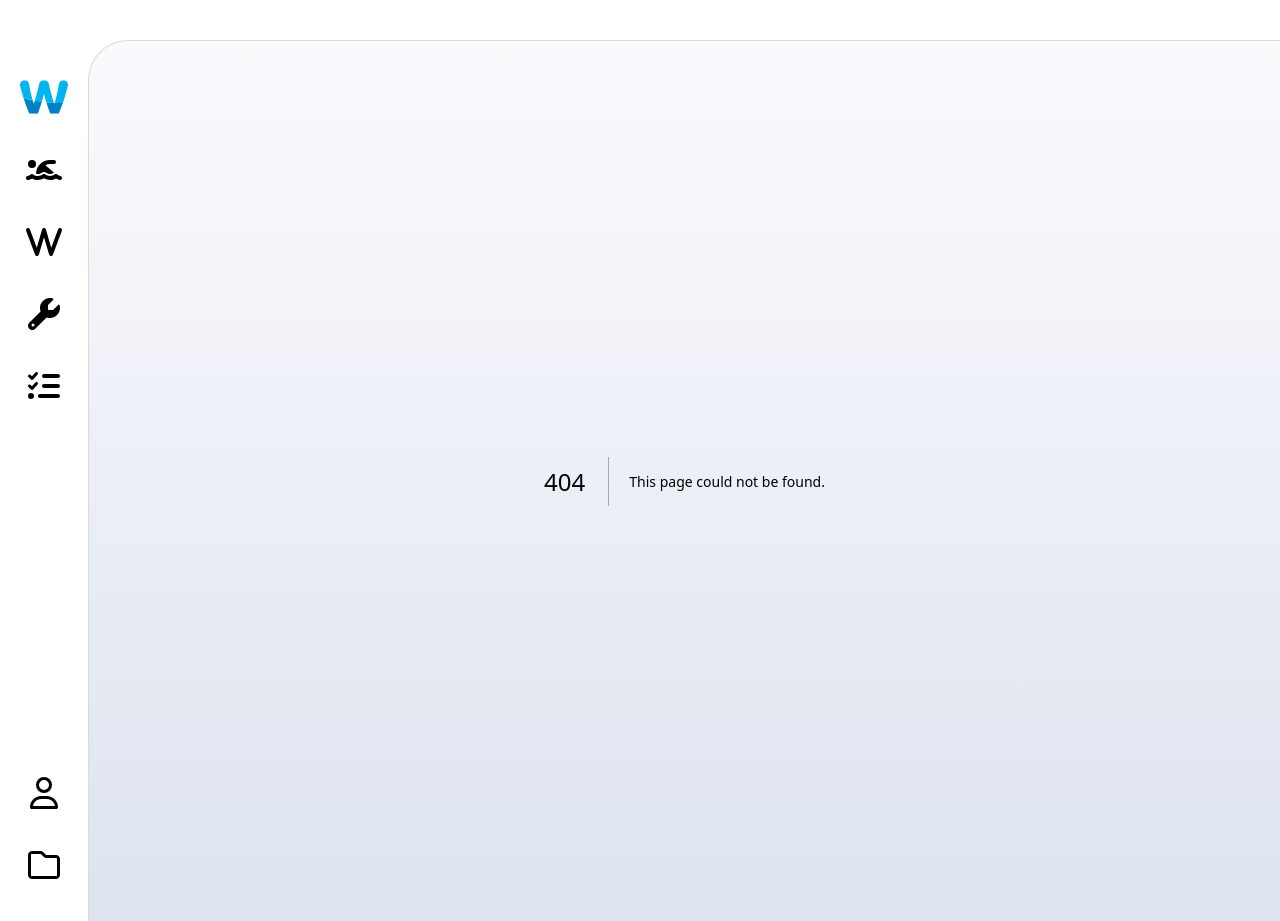
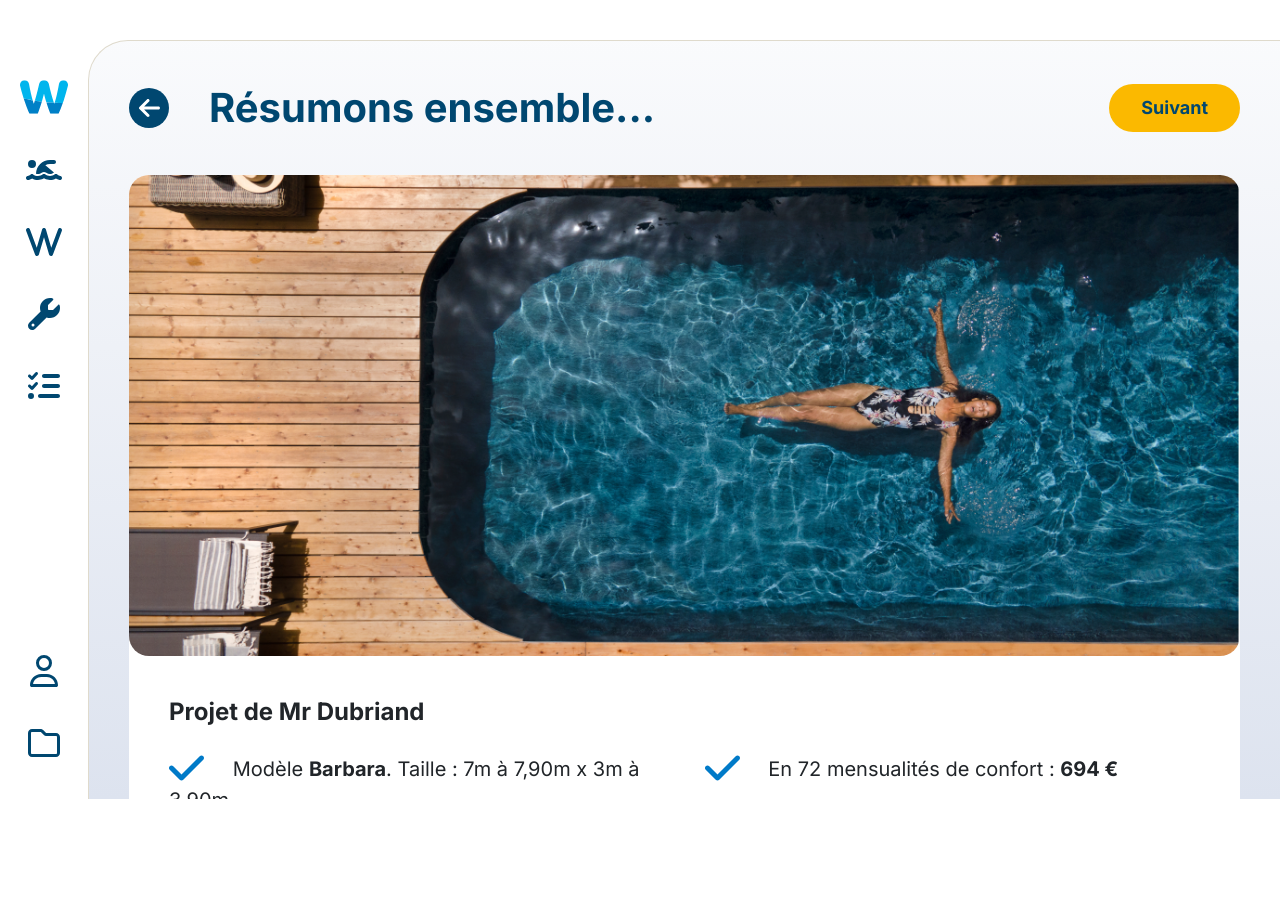
Before and after one commit to kairos666/watbook-fo-proto, a Next.js app: page /postulate-model in a window 1280 px wide. Before the commit this address had no page. After the commit the page ends 800 px from the top, so only its background shows below. Built offline with nearby package versions, Linux system fonts and the light colour scheme.

Commit message:
static postulate model

```diff
--- /dev/null
+++ b/src/app/(sample-slide-models)/postulate-model/page.tsx
@@ -0,0 +1,14 @@
+import PostulateModel from "@/slide-components/PostulateModel";
+import { Metadata } from "next";
+
+export const metadata:Metadata = {
+    title: 'modèle : postulat'
+}
+
+export default function PostulateSample() {
+    return (
+        <main>
+            <PostulateModel />
+        </main>
+    )
+}
--- a/src/app/GlobalNavigation.tsx
+++ b/src/app/GlobalNavigation.tsx
@@ -29,14 +29,14 @@ export default function GlobalNavigation({ children }:GlobalNavigationProps) {
                     <nav className={ styles['gnav-SideBar'] }>
                         <Image src="/W.svg" alt="Watbook Logo" className={ styles['gnav-SideBar-Logo'] } width={48} height={34} priority />
                         <div className={ styles['gnav-SideBar-NavigationSlot'] }>
-                            <button className="btn-reset" onClick={ handleShow }><FontAwesomeIcon icon="person-swimming" size="2xl" /></button>
-                            <button className="btn-reset" onClick={ () => { alert("bouchonné") } }><FontAwesomeIcon icon={['fas', 'w']} size="2xl" /></button>
-                            <button className="btn-reset" onClick={ () => { alert("bouchonné") } }><FontAwesomeIcon icon={['fas', 'wrench']} size="2xl" /></button>
-                            <button className="btn-reset" onClick={ () => { alert("bouchonné") } }><FontAwesomeIcon icon={['fas', 'list-check']} size="2xl" /></button>
+                            <button className="btn-reset" onClick={ handleShow }><FontAwesomeIcon color="#004770" icon="person-swimming" size="2xl" /></button>
+                            <button className="btn-reset" onClick={ () => { alert("bouchonné") } }><FontAwesomeIcon color="#004770" icon={['fas', 'w']} size="2xl" /></button>
+                            <button className="btn-reset" onClick={ () => { alert("bouchonné") } }><FontAwesomeIcon color="#004770" icon={['fas', 'wrench']} size="2xl" /></button>
+                            <button className="btn-reset" onClick={ () => { alert("bouchonné") } }><FontAwesomeIcon color="#004770" icon={['fas', 'list-check']} size="2xl" /></button>
                         </div>
                         <div className={ styles['gnav-SideBar-FunctionalSlot'] }>
-                            <button className="btn-reset" onClick={ () => { alert("bouchonné") } }><FontAwesomeIcon icon={['far', 'user']} size="2xl" /></button>
-                            <button className="btn-reset" onClick={ () => { alert("bouchonné") } }><FontAwesomeIcon icon={['far', 'folder']} size="2xl" /></button>
+                            <button className="btn-reset" onClick={ () => { alert("bouchonné") } }><FontAwesomeIcon color="#004770" icon={['far', 'user']} size="2xl" /></button>
+                            <button className="btn-reset" onClick={ () => { alert("bouchonné") } }><FontAwesomeIcon color="#004770" icon={['far', 'folder']} size="2xl" /></button>
                         </div>
                     </nav>
                     <div className={ styles['gnav-transclusion-window'] }>
@@ -59,11 +59,11 @@ export default function GlobalNavigation({ children }:GlobalNavigationProps) {
                     <nav className={ styles['gnav-SideBar'] }>
                         <Image src="/W.svg" alt="Watbook Logo" className={ styles['gnav-SideBar-Logo'] } width={48} height={34} priority />
                         <div className={ styles['gnav-SideBar-NavigationSlot'] }>
-                            <button className="btn-reset" onClick={ handleShow }><FontAwesomeIcon icon="hamburger" size="2xl" /></button>
+                            <button className="btn-reset" onClick={ handleShow }><FontAwesomeIcon color="#004770" icon="hamburger" size="2xl" /></button>
                         </div>
                         <div className={ styles['gnav-SideBar-FunctionalSlot'] }>
-                            <button className="btn-reset" onClick={ () => { alert("bouchonné") } }><FontAwesomeIcon icon="arrows-rotate" size="2xl" /></button>
-                            <button className="btn-reset" onClick={ () => { alert("bouchonné") } }><FontAwesomeIcon icon={['far', 'folder']} size="2xl" /></button>
+                            <button className="btn-reset" onClick={ () => { alert("bouchonné") } }><FontAwesomeIcon color="#004770" icon="arrows-rotate" size="2xl" /></button>
+                            <button className="btn-reset" onClick={ () => { alert("bouchonné") } }><FontAwesomeIcon color="#004770" icon={['far', 'folder']} size="2xl" /></button>
                         </div>
                     </nav>
                     <div className={ styles['gnav-transclusion-window'] }>
--- a/src/app/layout.tsx
+++ b/src/app/layout.tsx
@@ -1,5 +1,5 @@
 import { Metadata } from 'next';
-import 'bootstrap/dist/css/bootstrap.css';
+import 'bootstrap/scss/bootstrap.scss';
 import '../styles/globals.scss';
 import GlobalNavigation from './GlobalNavigation';
 
--- /dev/null
+++ b/src/slide-components/PostulateModel.module.scss
@@ -0,0 +1,88 @@
+@import "../styles/variables";
+
+.posm-SlideWrapper {
+    max-width: $slideMaxWidth;
+    margin-inline: auto;
+}
+
+.posm-Header {
+    display: flex;
+    align-items: center;
+    gap: $std-gap;
+    margin-block-end: $std-gap;
+}
+
+.posm-Header-Title {
+    flex:1 1 auto;
+    font-size: 40px;
+    font-weight: 700;
+    line-height: 54px;
+    color: $text-color;
+    margin-block-end: 0;
+}
+
+.posm-Header-BackBtn {
+    border:none;
+    padding:0;
+    width: $std-gap;
+    height:$std-gap;
+    border-radius: 50%;
+    background-color: $text-color;
+    &:hover, &:focus, &:active {
+        background-color: lighten($text-color, 15%);
+    }
+}
+
+.posm-Header-NextBtn {
+    border:none;
+    padding: 12px 32px;
+    font-size: 18px;
+    font-weight: 700;
+    line-height: 24px;
+    border-radius: 24px;
+    background-color: $accent-color;
+    color: $text-color;
+    &:hover, &:focus, &:active {
+        background-color: lighten($accent-color, 15%);
+    }
+}
+
+.posm-Content {
+    margin-block-end: 0;
+    background-color: #ffffff;
+    border-top-left-radius: $std-gap * 0.5;
+    border-top-right-radius: $std-gap * 0.5;
+}
+
+.posm-Content-SlideIllustration {
+    width:100%;
+    aspect-ratio: 2.31;
+    border-radius: $std-gap * 0.5;
+}
+
+.posm-Content-DataContainer {
+    padding: $std-gap;
+}
+
+.posm-Content-SubTitle {
+    font-weight: 700;
+    font-size: 24px;
+    line-height: 32px;
+    margin-block-end: $std-gap * 0.5;
+}
+
+.posm-Content-CheckList {
+    font-size: 20px;
+    line-height: 24px;
+    margin-block-end: 0;
+    padding-inline-start: 0;
+    list-style: none;
+    display:grid;
+    grid-template-columns: 1fr 1fr;
+    grid-template-rows: repeat(auto);
+    gap: 0.5rem $std-gap;
+
+    > li svg {
+        margin-inline-end: 1.8rem;
+    }
+}
--- /dev/null
+++ b/src/slide-components/PostulateModel.tsx
@@ -0,0 +1,33 @@
+'use client'
+
+import { FontAwesomeIcon } from '@fortawesome/react-fontawesome';
+import styles from "./PostulateModel.module.scss";
+
+type PostulateModelProps = {}
+
+export default function PostulateModel({}:PostulateModelProps) {
+    return (
+        <article className={ styles["posm-SlideWrapper"] }>
+            <header className={ styles["posm-Header"] }>
+                <button className={ styles["posm-Header-BackBtn"] } onClick={ () => { history.back() } }><FontAwesomeIcon color="#ffffff" icon="arrow-left" size="xl" /></button>
+                <h1 className={ styles["posm-Header-Title"] }>Résumons ensemble...</h1>
+                <button className={ styles["posm-Header-NextBtn"] } onClick={ () => { alert("bouchonné") } }>Suivant</button>
+            </header>
+            <figure className={ styles["posm-Content"] }>
+                <img className={ styles["posm-Content-SlideIllustration"] } alt="slide main illustration" src="/samples/top-view-pool.png" />
+                <figcaption className={ styles["posm-Content-DataContainer"] }>
+                    <h2 className={ styles["posm-Content-SubTitle"] }>Projet de Mr Dubriand</h2>
+                    <ul className={ styles["posm-Content-CheckList"] }>
+                        <li><FontAwesomeIcon color="#007AC8" icon="check" size="2xl" />Modèle <b>Barbara</b>. Taille : 7m à 7,90m x 3m à 3,90m</li>
+                        <li><FontAwesomeIcon color="#007AC8" icon="check" size="2xl" />En 72 mensualités de confort : <b>694 €</b></li>
+                        <li><FontAwesomeIcon color="#007AC8" icon="check" size="2xl" />Modèle <b>Orbis.</b> Coloris : blanc</li>
+                        <li><FontAwesomeIcon color="#007AC8" icon="check" size="2xl" />Date du 1er plongeon <b>20 avril 2024</b></li>
+                        <li><FontAwesomeIcon color="#007AC8" icon="check" size="2xl" />Ligne d'équipement : <b>Top</b></li>
+                        <li><FontAwesomeIcon color="#007AC8" icon="check" size="2xl" />Date démarrage des travaux : <b>20 août 2024</b></li>
+                        <li><FontAwesomeIcon color="#007AC8" icon="check" size="2xl" />Budget de <b>50 000 €</b></li>
+                    </ul>
+                </figcaption>
+            </figure>
+        </article>
+    );
+}
--- a/src/styles/_variables.scss
+++ b/src/styles/_variables.scss
@@ -1,11 +1,19 @@
 $red: #ff0000;
 $green: #00ff00;
 $blue: #0000ff;
+
+// WATBOOK colors
+$text-color: #004770;
+$accent-color: #FBB900;
+
+// base dimension
+$std-gap: 2.5rem;
+$slideMaxWidth: 1200px;
 
 // global navigation
 $gnavBgColor: #ffffff;
 $gnavBorderColor: #DFDACC;
 $topbarHeight: 40px;
 $sidebarWidth: 88px;
-$openSidebarBgColor: #004770;
+$openSidebarBgColor: $text-color;
 $openSidebarUtilityWidth: 468px;
--- a/src/styles/global-navigation.module.scss
+++ b/src/styles/global-navigation.module.scss
@@ -3,7 +3,7 @@
 .gnav-wrapper {
     display: grid;
     grid-template-columns: $sidebarWidth auto;
-    grid-template-rows: $topbarHeight auto;
+    grid-template-rows: $topbarHeight unquote("calc(100vh - #{ $topbarHeight + 1 })");
     grid-template-areas:
         "topbar topbar"
         "sidebar content";
@@ -12,6 +12,7 @@
 }
 
 .gnav-TopBar {
+    grid-area: topbar;
     position:relative;
     z-index: 2000;
     grid-area: topbar;
@@ -21,6 +22,7 @@
 }
 
 .gnav-SideBar {
+    grid-area: sidebar;
     position:relative;
     z-index: 2000;
     grid-area: sidebar;
@@ -56,6 +58,8 @@
 }
 
 .gnav-transclusion-window {
+    grid-area: content;
+    overflow-y: auto;
     position:relative;
     z-index: 1000;
     border-top: 1px solid $gnavBorderColor;
--- a/src/styles/globals.scss
+++ b/src/styles/globals.scss
@@ -1,9 +1,12 @@
 @import "./variables";
 
 :root {
-    --red: $red;
-    --green: $green;
-    --blue: $blue;
+    --bs-blue: #004770;
+    --bs-primary: #004770;
+}
+
+body {
+    overflow: hidden;
 }
 
 // toggle navigation fine tuning
```
Also changed, not shown: src/app/page.tsx (+37 -86 lines), public/samples/top-view-pool.png (added).
